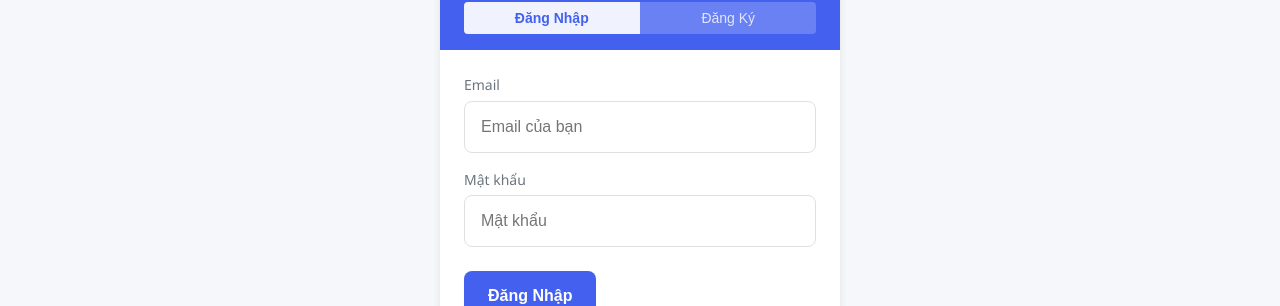
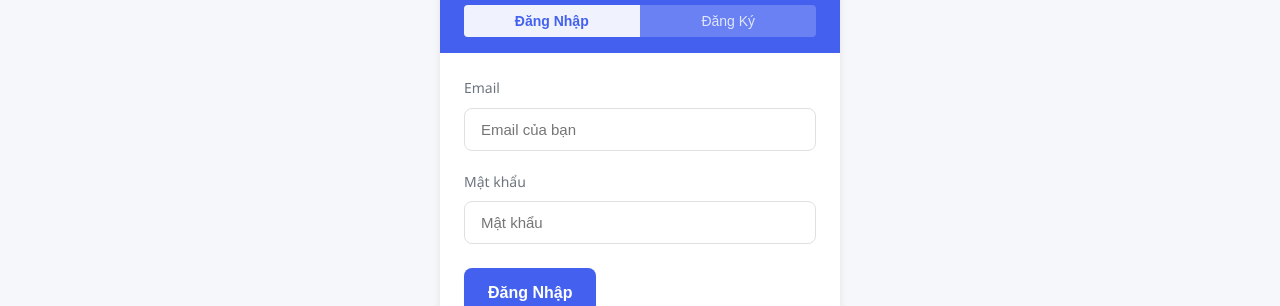
Before and after one commit to huythanhnguyen/linhso, a plain HTML site: page index.html in a window 1280 px wide. Shown: the part 266-572 px from the top of the page. Drawn offline with Linux system fonts and the light colour scheme.

Commit message:
Update index.html

```diff
--- a/index.html
+++ b/index.html
@@ -7,6 +7,7 @@
     <link rel="stylesheet" href="css/styles.css">
     <link rel="stylesheet" href="css/mobile.css">
     <link rel="stylesheet" href="css/improved-tabs.css">
+    <link rel="stylesheet" href="css/account.css">
     <link rel="stylesheet" href="https://cdnjs.cloudflare.com/ajax/libs/font-awesome/6.4.0/css/all.min.css">
     <style>
         /* Style để ẩn tất cả container khi trang vừa tải */
```
